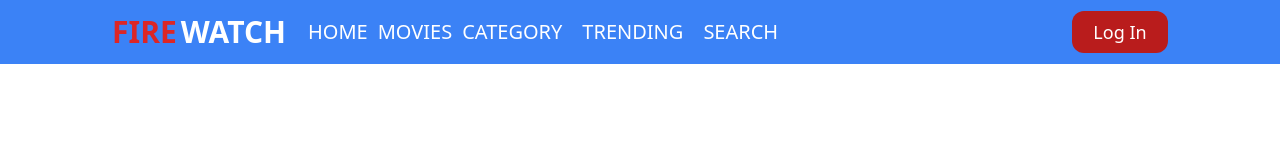
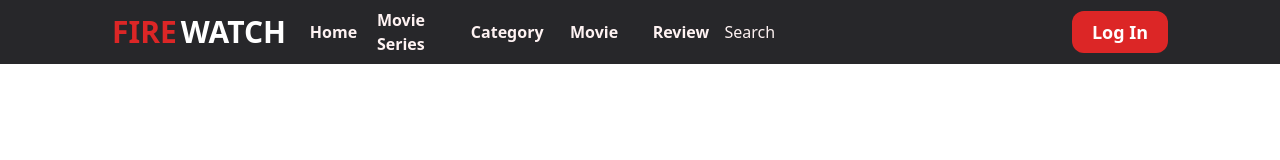
Before and after one commit to SunlearnDev/do-an-I-hkII, a website: page html/index.html in a window 1280 px wide. Drawn offline with nearby package versions, Linux system fonts and the light colour scheme.

Commit message:
add menu

```diff
--- a/html/index.html
+++ b/html/index.html
@@ -5,6 +5,7 @@
     <meta http-equiv="X-UA-Compatible" content="IE=edge">
     <meta name="viewport" content="width=device-width, initial-scale=1.0">
     <script src="https://cdn.tailwindcss.com"></script>
+    <script type="text/javascript" src="../node_modules/tw-elements/dist/js/tw-elements.umd.min.js"></script>
     <link href="/dist/output.css" rel="stylesheet">
     <link rel="stylesheet" href="/themify-icons/themify-icons.css">
     <link rel="preconnect" href="https://fonts.googleapis.com">
@@ -13,38 +14,68 @@
 
     <title></title>
 </head>
-<body>
+<body class="">
     <div class="root">
             <header  class="h-16 max-w-screen-2xl">
-                <div class="header-tt h-full  mx-auto px-28 bg-blue-500">
-                    <div class="header h-full  flex flex-row">
-                        <div class="br flex h-full basis-1/12 text-3xl uppercase  font-extrabold justify-center items-center">
+                <nav class=" h-full  mx-auto px-28 flex flex-row justify-between items-center bg-zinc-800">
+                         <!-- Hiển thi logo -->
+                        <div class=" flex  basis-2/12 h-full text-3xl uppercase  font-extrabold items-center ">
                             <h1 class="tt-logo text-red-600 mr-1 ">Fire</h1>
-                            <h1 class="tt-logow text-white mr-1">watch</h1>
-                        </div>
-                        <div class="mian-nav flex basis-10/12 text-white uppercase font-medium text-xl  items-center ml-2  ">
-                            <a href="" class="nav-menu  px-2.5 ">
-                                <h2>home</h2>
-                            </a href="" class="nav-menu  px-2.5">
-                                <h2>movies</h2>
-                            </a>
-                            <a href="" class="nav-menu  px-2.5">
-                                <h2>category</h2>
-                            </a>
-                            <a href="" class="nav-menu  px-2.5">
-                                <h2>trending</h2>
-                            </a>
-                            <a href="" class="nav-menu  px-2.5">
-                                <h2>search</h2>
-                            </a>
-                        </div>
-                        <div class="right-nav basis-1/12 flex justify-center items-center ">
-                           <div class="buton-login text-white bg-red-700 text-lg h-2/3 w-24 justify-center items-center flex rounded-e-xl rounded-s-xl" >
-                            <h2>Log In</h2>
-                           </div>
-                        </div>
-                    </div>
-                </div>
+                            <h1 class="tt-logow text-white mr-1">Watch</h1>
+                        </div><!-- End Logo -->
+
+                             <!-- Tag Menu -->
+                            <ul class="flex  basis-5/12 items-center ">
+                                <li class=" inline-block  basis-1/5  text-red-50  text-center "><a href="" class="block font-semibold text-l  hover:text-red-600 ">Home</a></li>
+                                <li class=" inline-block  basis-1/5  text-red-50   "><a href="" class="block font-semibold text-l  hover:text-red-600 ">Movie Series</a>
+                                    <!-- <ul>
+                                        <li>Update</li>
+                                        <li>Russia</li>
+                                        <li>America</li>
+                                        <li>India</li>
+                                        <li>China</li>
+                                        <li>Japan</li>
+                                        <li>Vietnamese</li>
+                                        <li>France</li>
+                                        <li>ThaiLand</li>
+                                        <li>Kokea</li>
+                                        <li>HongKong</li>
+                                        <li>Taiwan</li>
+                                    </ul> -->
+                                </li>
+                                <li class=" inline-block  basis-1/5  text-red-50   text-center"><a href="" class="block font-semibold text-l  hover:text-red-600 ">Category</a>
+                                    <!-- <ul>
+                                        <li>Update</li>
+                                        <li>2023</li>
+                                        <li>2022</li>
+                                        <li>2021</li>
+                                        <li>2020</li>
+                                        <li>2019</li>
+                                        <li>2018</li>
+                                        <li>2017</li>
+                                        <li>2016</li>
+                                        <li>2015</li>
+                                        <li>2014</li>
+                                        <li>2013</li>
+                                        <li>2012</li>
+                                        <li>2011</li>
+                                        <li>2010</li>
+                                    </ul> -->
+                                </li>
+                                <li class=" inline-block  basis-1/5  text-red-50  text-center "><a href="" class="block font-semibold text-l  hover:text-red-600 ">Movie</a></li>
+                                <li class=" inline-block  basis-1/5  text-red-50  text-center "><a href="" class="block font-semibold text-l  hover:text-red-600 ">Review</a></li>
+                            </ul>
+                        <!-- End menu  -->
+                        <div class="basis-4/12">
+                                <button type="button" name="Search" onclick="" class="outline-none bg-none text-red-50   hover:text-red-600 ">Search</button>
+                         </div>
+                                        <!-- Login -->
+                        <div class="right-nav    basis-1/12  h-full  flex items-center  ">
+                           <button  type="button" name="login" onclick="" class="buton-login font-semibold text-l delay-200 float-right text-white bg-red-600 text-lg h-2/3 w-24 rounded-e-xl rounded-s-xl hover:bg-red-500 " >
+                            <h2 class="">Log In</h2>
+                           </button>
+                        </div> <!-- End login -->
+                </nav>
             </header><!-- end header -->
             <main>
                 <div class="slider">
--- a/package.json
+++ b/package.json
@@ -1,5 +1,8 @@
 {
   "devDependencies": {
     "tailwindcss": "^3.3.2"
+  },
+  "dependencies": {
+    "tw-elements": "^1.0.0-beta2"
   }
 }
--- a/src/input.css
+++ b/src/input.css
@@ -2,4 +2,8 @@
 @tailwind components;
 @tailwind utilities;
 
-max-w
+@layer components{
+        .medu-item {
+        @apply inline-block text-red-50;
+        }
+}
--- a/tailwind.config.js
+++ b/tailwind.config.js
@@ -1,8 +1,17 @@
 /** @type {import('tailwindcss').Config} */
+const plugin = require('tailwindcss/plugin')
 module.exports = {
-  content: ["./src/**/*.{html,js}"],
+  content: [
+    "./src/**/*.{html,js}",
+    "./node_modules/tw-elements/dist/js/**/*.js"
+  ],
+
   theme: {
-    extend: {},
+    extend: {
+    },
   },
-  plugins: [],
+  plugins: [
+    require("tw-elements/dist/plugin.cjs"),
+  ],
+  darkMode: "class"
 }
```
Also changed, not shown: dist/output.css, 1 other file.
